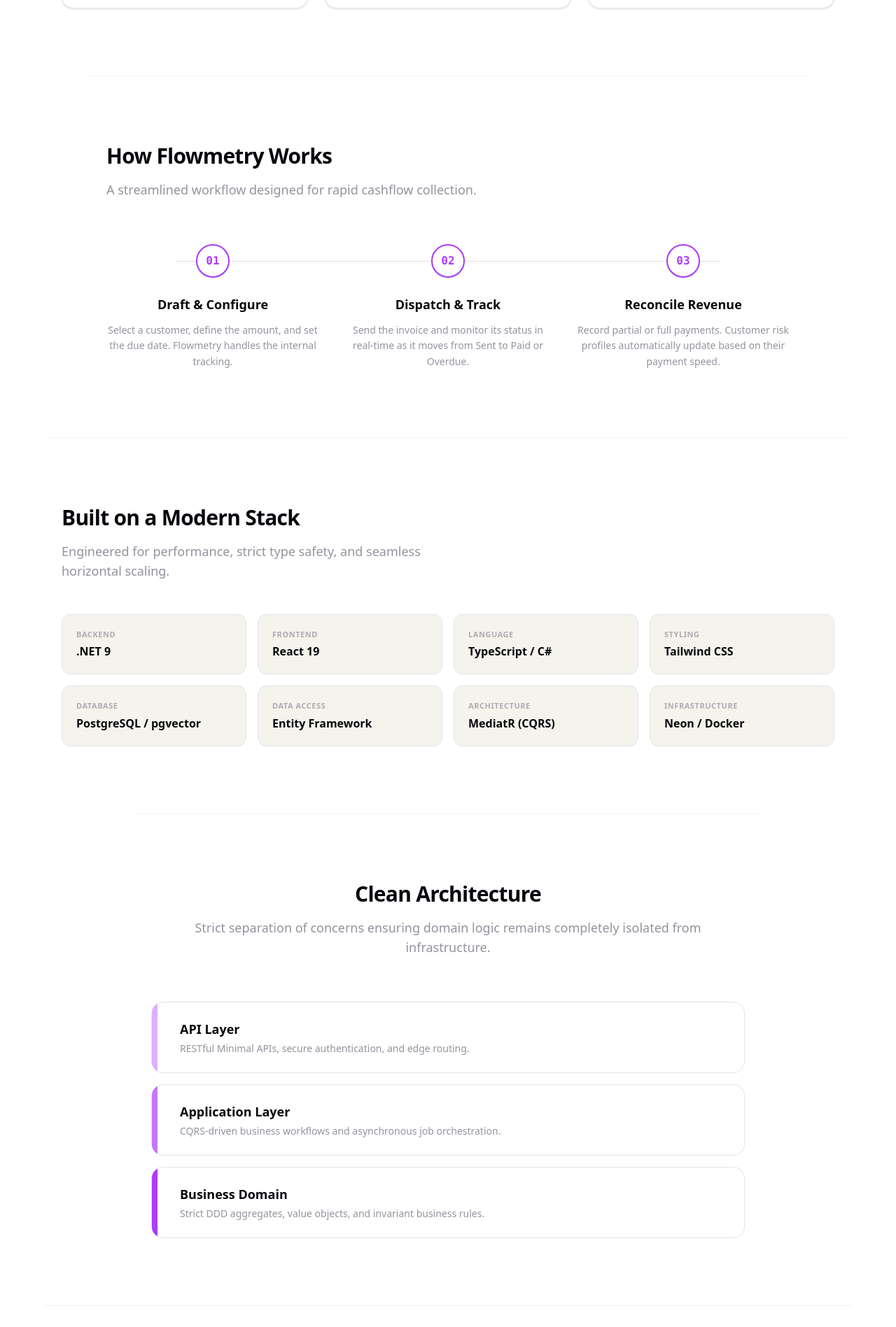
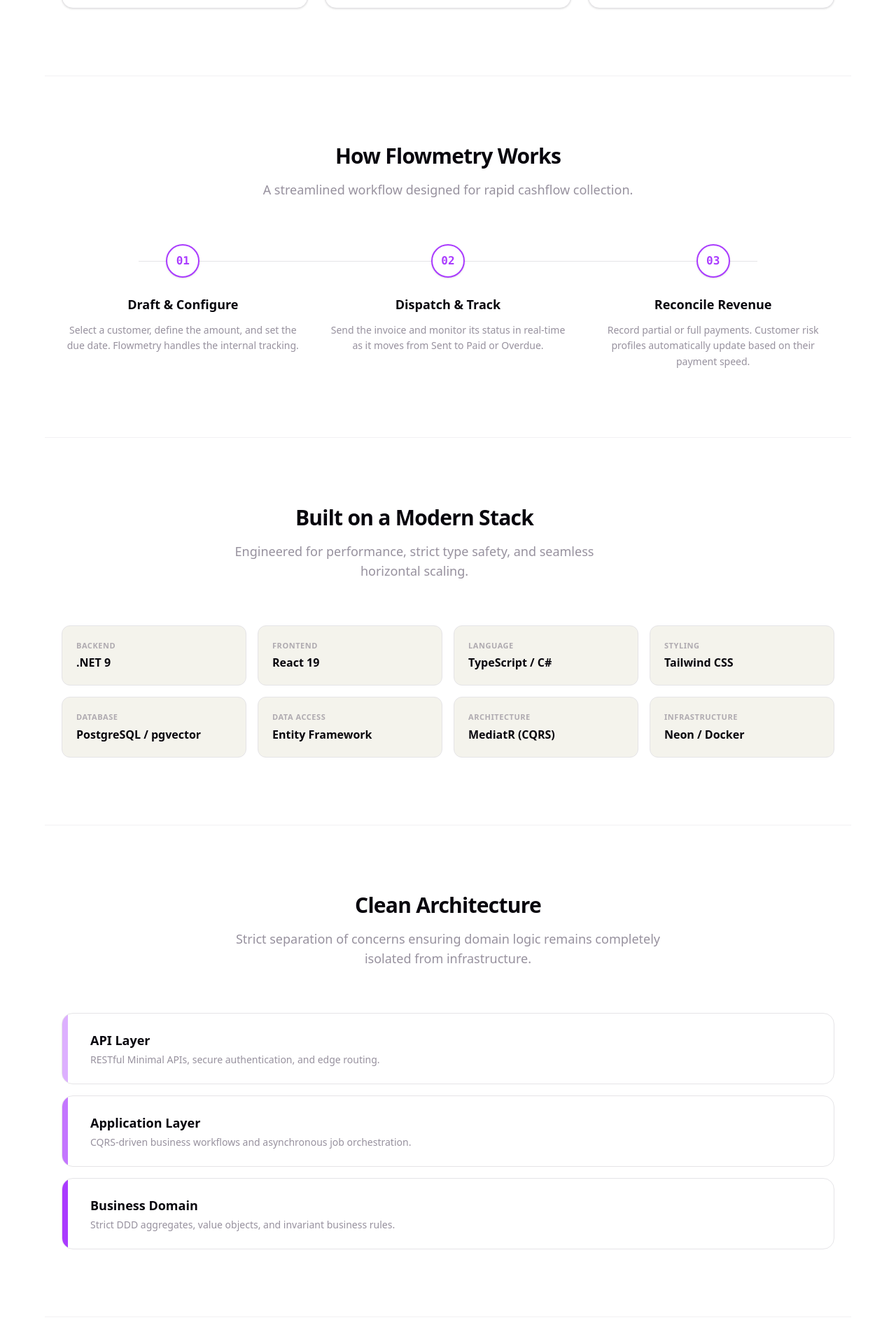
Before and after one commit to ankitmadridista/flowmetry-ui, a React (Vite) app: page / in a window 1280 px wide. Shown: the part 1383-3280 px from the top of the page at 70% size. Built offline with nearby package versions, Linux system fonts and the light colour scheme; no server answers.

Commit message:
feat: landing page polish

```diff
--- a/src/features/landing/components/ArchitectureSection.tsx
+++ b/src/features/landing/components/ArchitectureSection.tsx
@@ -1,10 +1,9 @@
 import { architectureNodes } from "../Data/architectureData";
-
 
 export default function ArchitectureSection(): React.JSX.Element {
   return (
-    <section className="px-6 py-24 max-w-4xl mx-auto w-full border-t border-border/50">
-      <div className="text-center mb-16">
+    <section className="px-6 py-24 max-w-6xl mx-auto w-full border-t border-border/50">
+      <div className="text-center mb-16 max-w-2xl mx-auto">
         <h2 className="text-3xl font-heading font-semibold text-heading mb-4 tracking-tight">
           Clean Architecture
         </h2>
--- a/src/features/landing/components/TechnologySection.tsx
+++ b/src/features/landing/components/TechnologySection.tsx
@@ -3,7 +3,7 @@
 export default function TechnologySection(): React.JSX.Element {
   return (
     <section className="px-6 py-24 max-w-6xl mx-auto w-full border-t border-border/50">
-      <div className="flex flex-col md:flex-row justify-between items-start md:items-end gap-6 mb-12">
+      <div className="text-center mb-16 max-w-2xl mx-auto">
         <div className="max-w-xl">
           <h2 className="text-3xl font-heading font-semibold text-heading mb-4 tracking-tight">
             Built on a Modern Stack
--- a/src/features/landing/components/WorkflowSection.tsx
+++ b/src/features/landing/components/WorkflowSection.tsx
@@ -2,8 +2,8 @@
 
 export default function WorkflowSection(): React.JSX.Element {
   return (
-    <section className="px-6 py-24 max-w-5xl mx-auto w-full border-t border-border/50">
-      <div className="mb-16">
+    <section className="px-6 py-24 max-w-6xl mx-auto w-full border-t border-border/50">
+      <div className="text-center mb-16 max-w-2xl mx-auto">
         <h2 className="text-3xl font-heading font-semibold text-heading mb-4 tracking-tight">
           How Flowmetry Works
         </h2>
```
